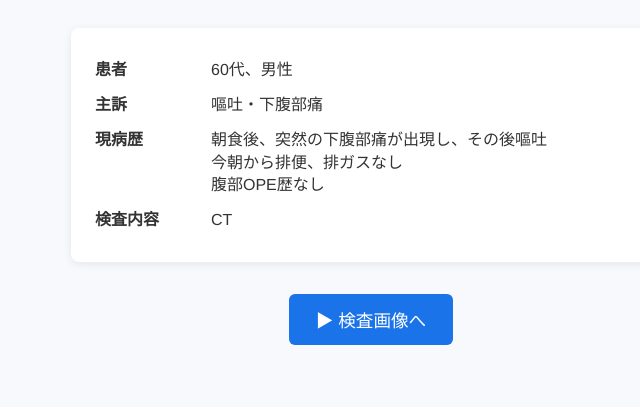
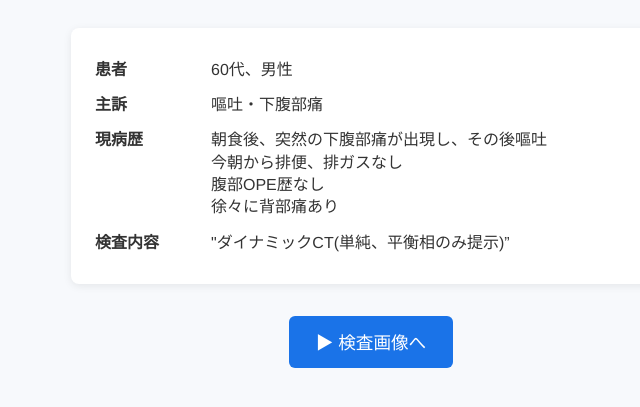
Before and after one commit to da-i-go/STATlms-2, a plain HTML site: page patient.html in a window 1280 px wide. Shown: the part 119-526 px from the top of the page, without its empty margins (269-909 px from the left). Drawn offline with Linux system fonts and the light colour scheme; sample sign-in values are in the browser's storage.

Commit message:
Update patient.html

```diff
--- a/patient.html
+++ b/patient.html
@@ -29,12 +29,13 @@
       <span class="value">
         朝食後、突然の下腹部痛が出現し、その後嘔吐<br>
         今朝から排便、排ガスなし<br>
-        腹部OPE歴なし
+        腹部OPE歴なし<br>
+        徐々に背部痛あり
       </span>
     </div>
     <div class="row">
       <span class="label">検査内容</span>
-      <span class="value">CT</span>
+      <span class="value">"ダイナミックCT(単純、平衡相のみ提示)”</span>
     </div>
   </div>
 
```
